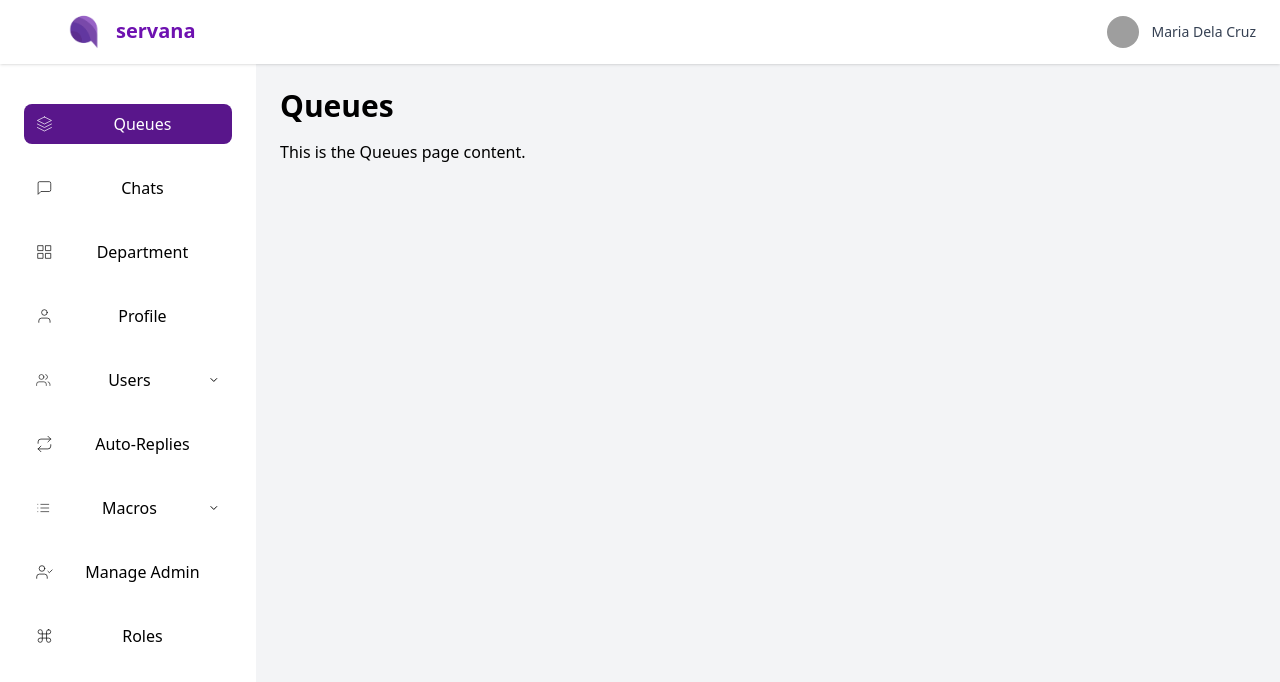
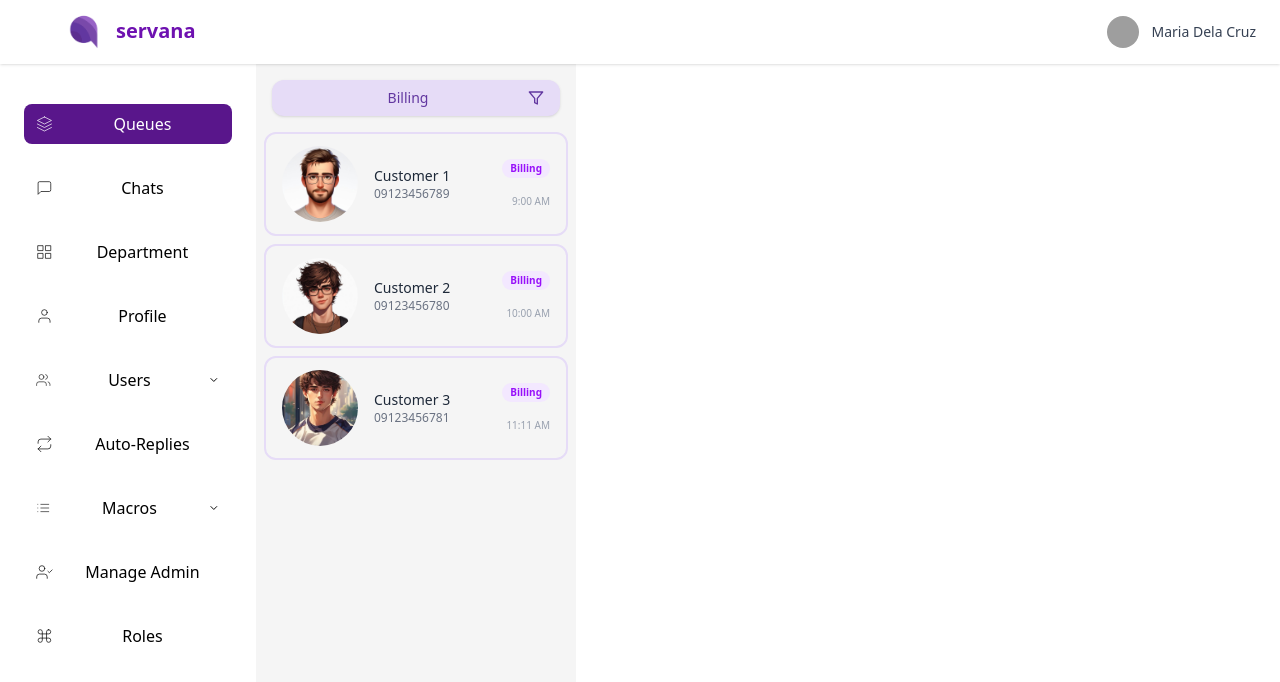
Before and after one commit to manuelamanetjr/frontend_web, a React (Vite) app: page /queues in a window 1280 px wide. Shown: the top 682 px of the page. Built offline with nearby package versions, Linux system fonts and the light colour scheme; grey boxes are pictures that could not be loaded.

Commit message:
si chip nag buhat ani

```diff
--- a/screens/queues.jsx
+++ b/screens/queues.jsx
@@ -1,4 +1,5 @@
 import React, { useState } from "react";
+import { Filter } from "react-feather";
 import TopNavbar from "../components/TopNavbar";
 import Sidebar from "../components/Sidebar";
 
@@ -14,13 +15,35 @@ export default function Queues() {
     setMobileSidebarOpen((prev) => !prev);
   };
 
+  const customers = [
+    {
+      id: 1,
+      name: "Customer 1",
+      number: "09123456789",
+      time: "9:00 AM",
+      profile: "../src/assets/profile/client.jpg",
+    },
+    {
+      id: 2,
+      name: "Customer 2",
+      number: "09123456780",
+      time: "10:00 AM",
+      profile: "../src/assets/profile/character.jpg",
+    },
+    {
+      id: 3,
+      name: "Customer 3",
+      number: "09123456781",
+      time: "11:11 AM",
+      profile: "../src/assets/profile/download.jpg",
+    },
+  ];
+
   return (
-    <div className="flex flex-col h-screen overflow-hidden relative">
-      {/* Top navigation bar */}
+    <div className="flex flex-col h-screen overflow-hidden">
       <TopNavbar toggleSidebar={toggleSidebar} />
 
       <div className="flex flex-1 overflow-hidden">
-        {/* Sidebar for mobile */}
         <Sidebar
           isMobile={true}
           isOpen={mobileSidebarOpen}
@@ -28,17 +51,68 @@ export default function Queues() {
           openDropdown={openDropdown}
         />
 
-        {/* Sidebar for desktop */}
         <Sidebar
           isMobile={false}
           toggleDropdown={toggleDropdown}
           openDropdown={openDropdown}
         />
 
-        {/* Main content */}
-        <main className="flex-1 bg-gray-100 p-6 overflow-auto">
-          <h1 className="text-3xl font-bold mb-4">Queues</h1>
-          <p>This is the Queues page content.</p>
+        <main className="flex-1 bg-white">
+          <div className="flex flex-col md:flex-row h-full">
+            {/* Queues list */}
+
+            <div className="w-full md:w-[320px] bg-[#F5F5F5] overflow-y-auto">
+              <div className="p-4  flex text-center justify-between rounded-xl py-2 px-4 items-center m-4 shadow-sm bg-[#E6DCF7]">
+                <span className="text-sm text-[#6237A0] w-full">Billing</span>
+                <button className="text-[#6237A0] hover:text-purple-800 transition">
+                  <Filter size={16} />
+                </button>
+              </div>
+
+              <div>
+                {customers.map((customer) => (
+                  <div
+                    key={customer.id}
+                    className="flex items-center justify-between px-4 py-3 border-2 border-[#E6DCF7] rounded-xl bg-[#f5f5f5] hover:bg-[#E6DCF7] cursor-pointer transition m-2 min-h-[100px]"
+                  >
+                    <div className="flex items-center gap-4">
+                      <img
+                        src={customer.profile}
+                        alt="profile"
+                        className="w-19 h-19 rounded-full object-cover"
+                      />
+                      <div>
+                        <p className="text-sm font-medium text-gray-800">
+                          {customer.name}
+                        </p>
+                        <p className="text-xs text-gray-500">
+                          {customer.number}
+                        </p>
+                      </div>
+                    </div>
+
+                    {/* Right section: Billing and Time */}
+                    <div className="flex flex-col justify-between items-end h-full">
+                      {/* Billing Label */}
+                      <span className="text-[10px] font-semibold text-purple-600 bg-purple-100 px-2 py-[2px] rounded-full mb-4">
+                        Billing
+                      </span>
+
+                      {/* Time */}
+                      <span className="text-[10px] text-gray-400">
+                        {customer.time}
+                      </span>
+                    </div>
+                  </div>
+                ))}
+              </div>
+            </div>
+
+            {/* Chat content placeholder */}
+            <div className="flex-1 bg-white hidden md:block">
+              {/* Main chat content can go here */}
+            </div>
+          </div>
         </main>
       </div>
     </div>
```
